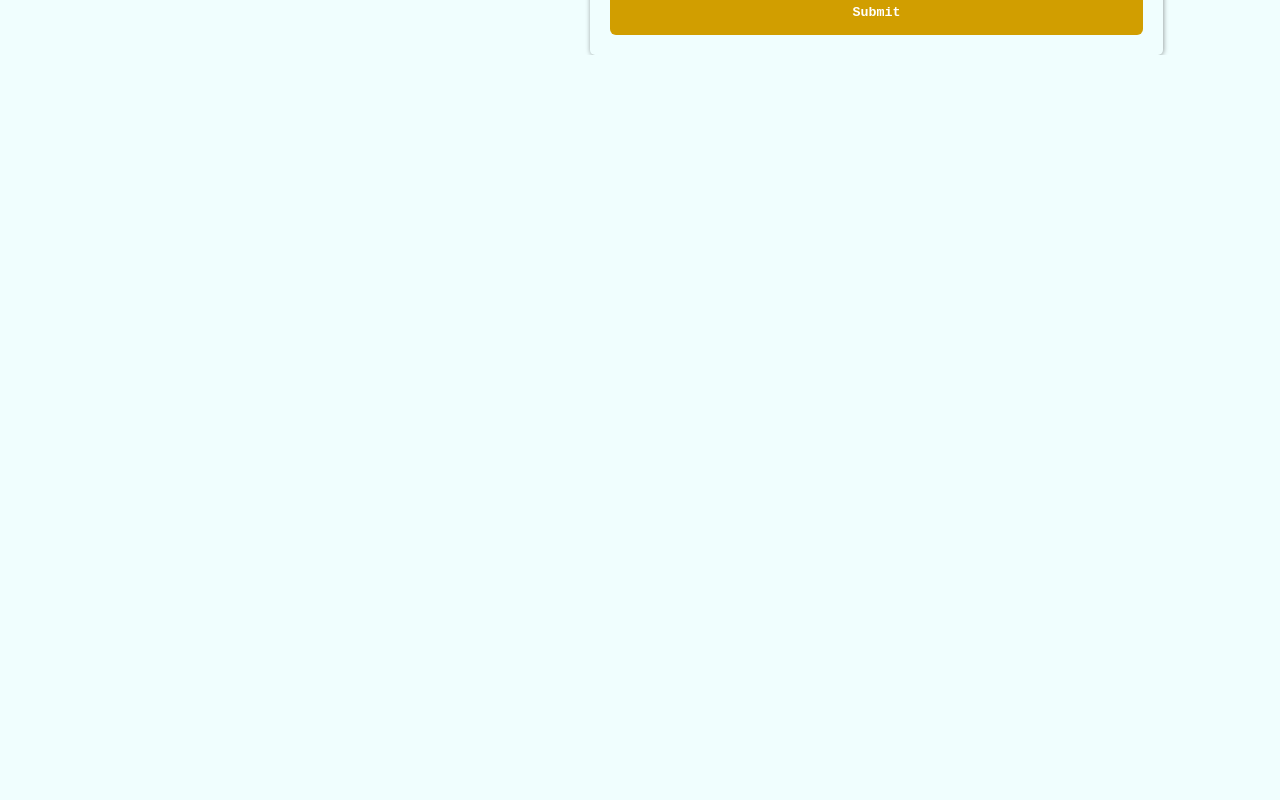
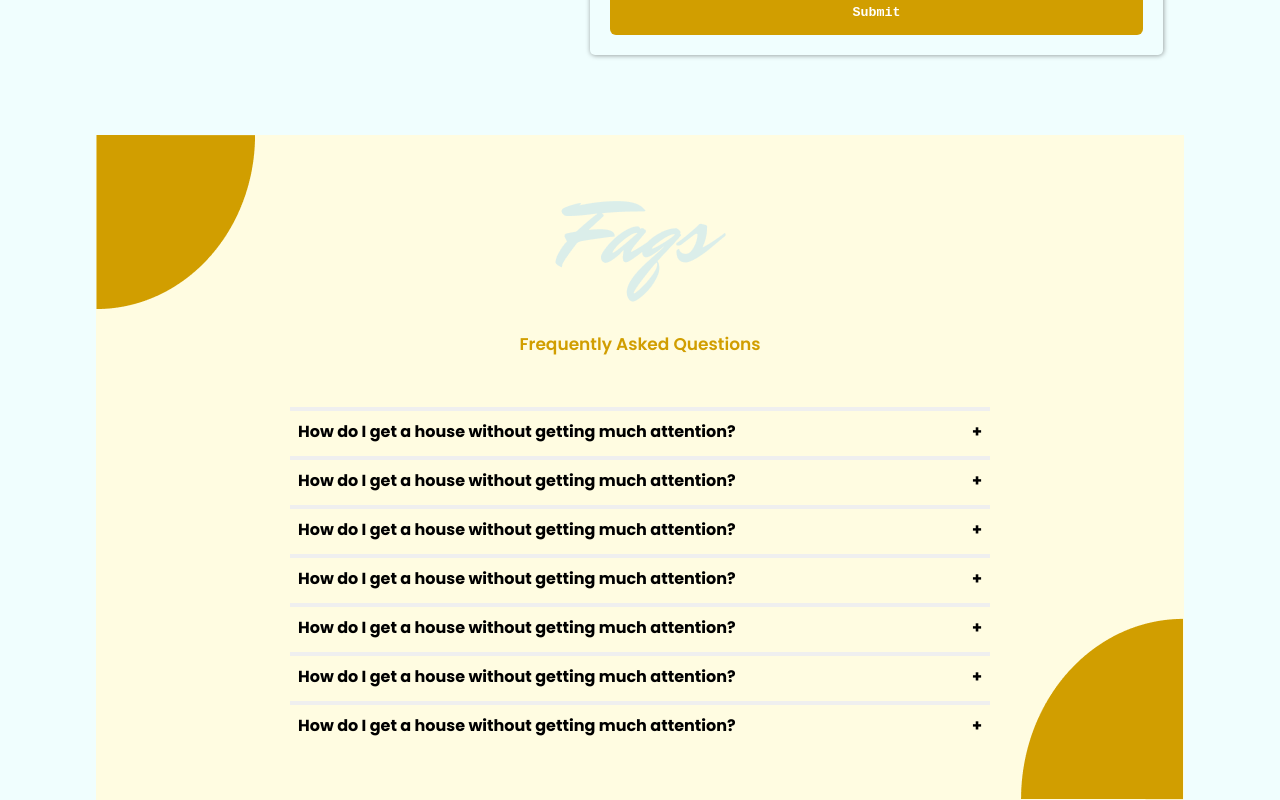
Before and after one commit to Real-World-Estate/real-estate-frontend, a React (Create React App) app: page / in a window 1280 px wide. Shown: the part 6694-7494 px from the top of the page. Before the commit the page ends 6749 px from the top, so only its background shows below. Built offline with nearby package versions, Linux system fonts and the light colour scheme.

Commit message:
Added the Faqs component to the home of the site

```diff
--- a/src/screens/Home.jsx
+++ b/src/screens/Home.jsx
@@ -7,6 +7,7 @@ import Portfolio from '../components/Portfolio';
 import Experience from '../components/Experience';
 import Feedback from '../components/Feedback';
 import ContactUs from '../components/ContactUs';
+import Faqs from '../components/Faqs';
 
 function Home() {
 	return (
@@ -19,6 +20,7 @@ function Home() {
 			<Experience />
 			<Feedback />
 			<ContactUs />
+			<Faqs />
 		</div>
 	);
 }
```
